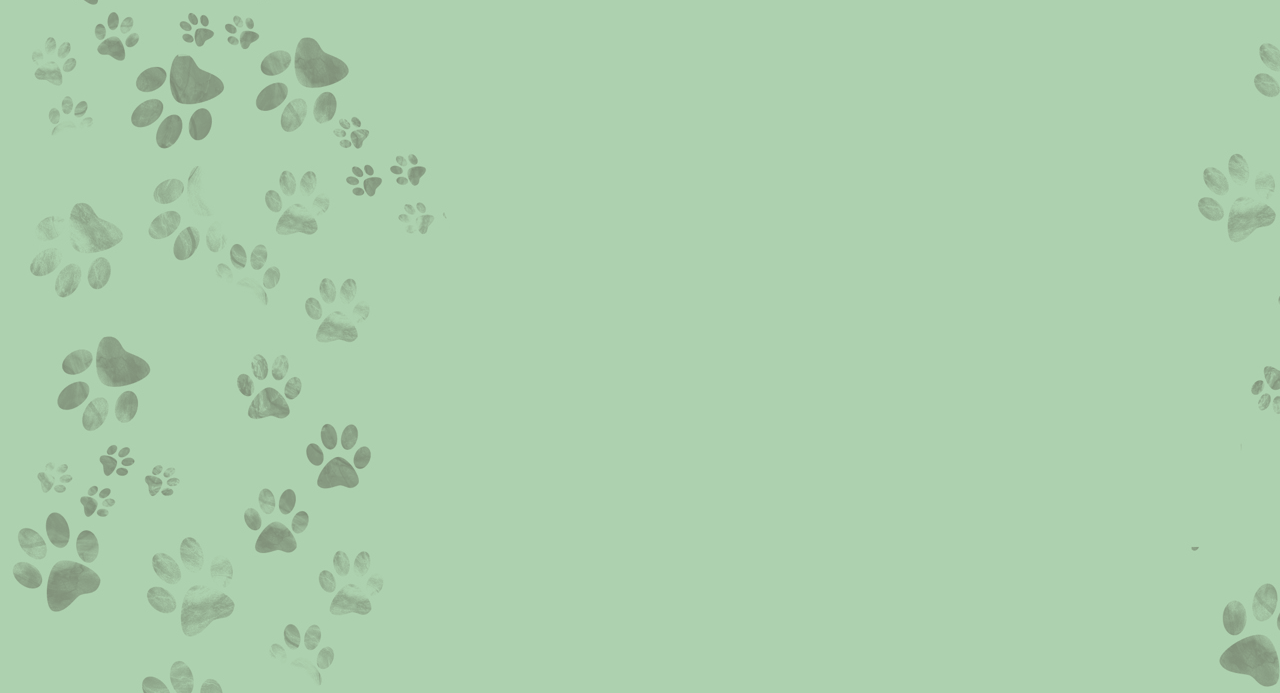
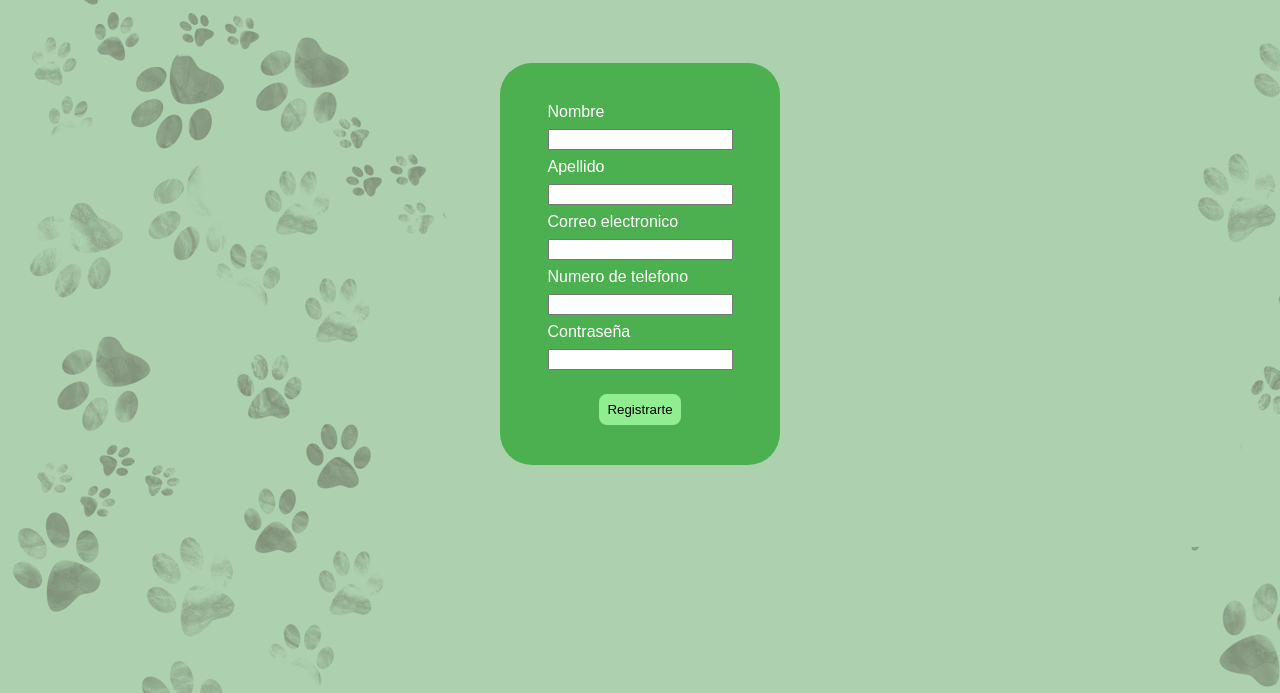
Before and after one commit to TomasPlaHozikian/TP-Mascotas-Perdidas, a Flask app: page /registrar_usuario in a window 1280 px wide. Shown: the part 107-800 px from the top of the page. Run offline with Flask 3, Linux system fonts and the light colour scheme; some libraries are stand-ins or nearby versions.

Commit message:
vista registrar usuario

```diff
--- a/Front End/static/css/styles.css
+++ b/Front End/static/css/styles.css
@@ -84,6 +84,10 @@ header{
     margin-top: 10%;
 }
 
+.registrar {
+    margin-top: 5%;
+}
+
 .form_iniciar_sesion {
     display: flex;
     flex-direction: column;
--- a/Front End/templates/iniciosesion.html
+++ b/Front End/templates/iniciosesion.html
@@ -1,6 +1,8 @@
 {% extends 'base.html' %}
 
 {% block content %}
+
+
 <div class="iniciar_sesion">
     <form action="" class="form_iniciar_sesion">
         <div>
--- a/Front End/templates/registrarusuario.html
+++ b/Front End/templates/registrarusuario.html
@@ -2,4 +2,27 @@
 
 {% block content %}
 
+<div class="iniciar_sesion registrar">
+    <form action="" class="form_iniciar_sesion">
+        <div>
+            <label for="firstname">Nombre</label>
+            <input type="text" name="fname" id="firstname">
+
+            <label for="lastname">Apellido</label>
+            <input type="text" name="lname" id="lastname">
+
+            <label for="mail">Correo electronico</label>
+            <input type="text" name="email" id="mail">
+
+            <label for="phone">Numero de telefono</label>
+            <input type="text" name="phone" id="phone">
+
+            <label for="password">Contraseña</label>
+            <input type="password" name="password" id="password">
+        </div>
+        <input class="boton" type="button" value="Registrarte">
+    </form>
+</div>
+
+
 {% endblock %}
```
